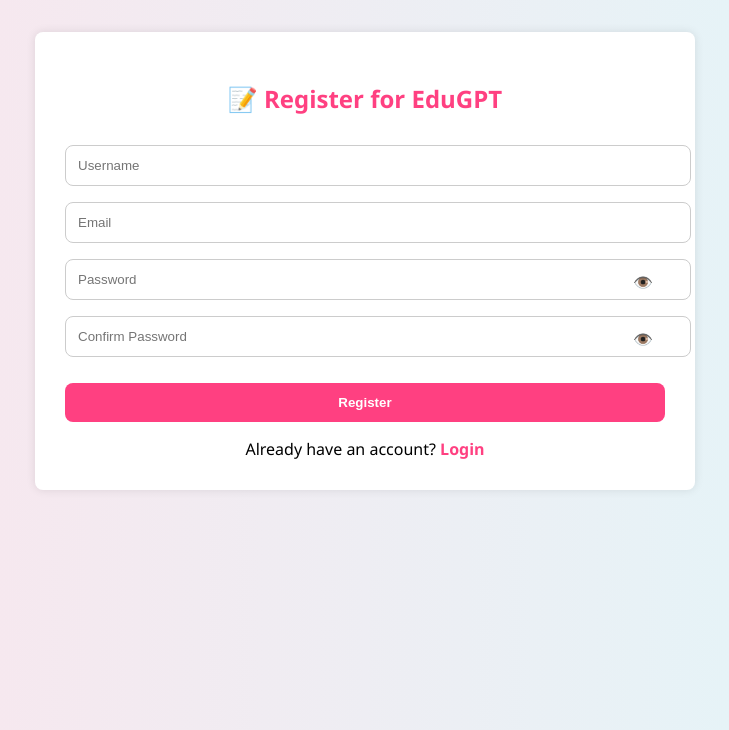
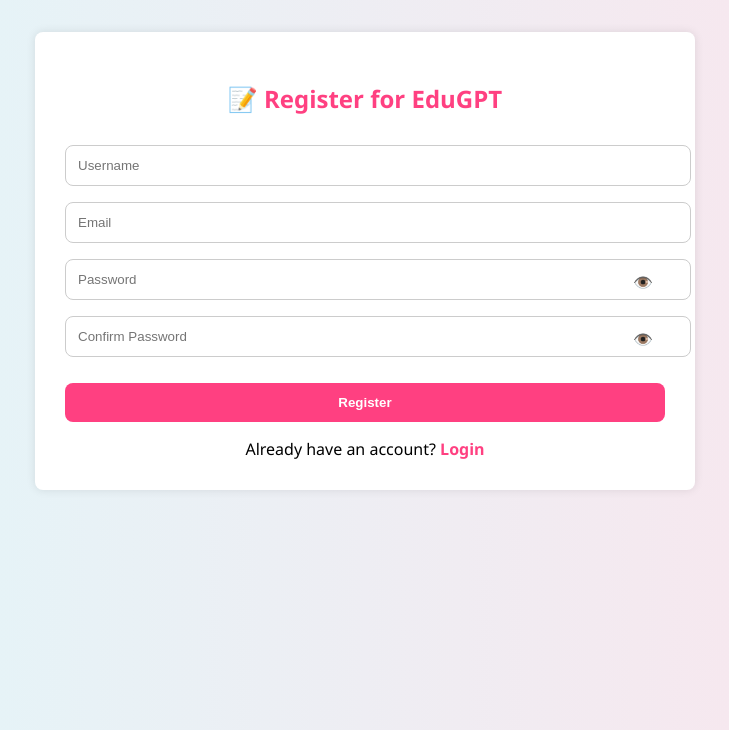
Before and after one commit to PriyanshiBharakhada/edu-gpt, a Django app: page /register/ in a window 1280 px wide. Shown: the top 730 px of the page, without its empty margins (275-1004 px from the left). Run offline with Django 5.2, Linux system fonts and the light colour scheme.

Commit message:
Updated register.html and database

```diff
--- a/chatbot/templates/register.html
+++ b/chatbot/templates/register.html
@@ -7,7 +7,7 @@
   <title>Register - EduGPT</title>
   <style>
     body {
-      background: linear-gradient(to right, #fce4ec, #e0f7fa);
+      background: linear-gradient(to right, #e0f7fa, #fce4ec);
       font-family: 'Segoe UI', sans-serif;
       margin: 0;
       padding: 0;
```
Also changed, not shown: db.sqlite3.
